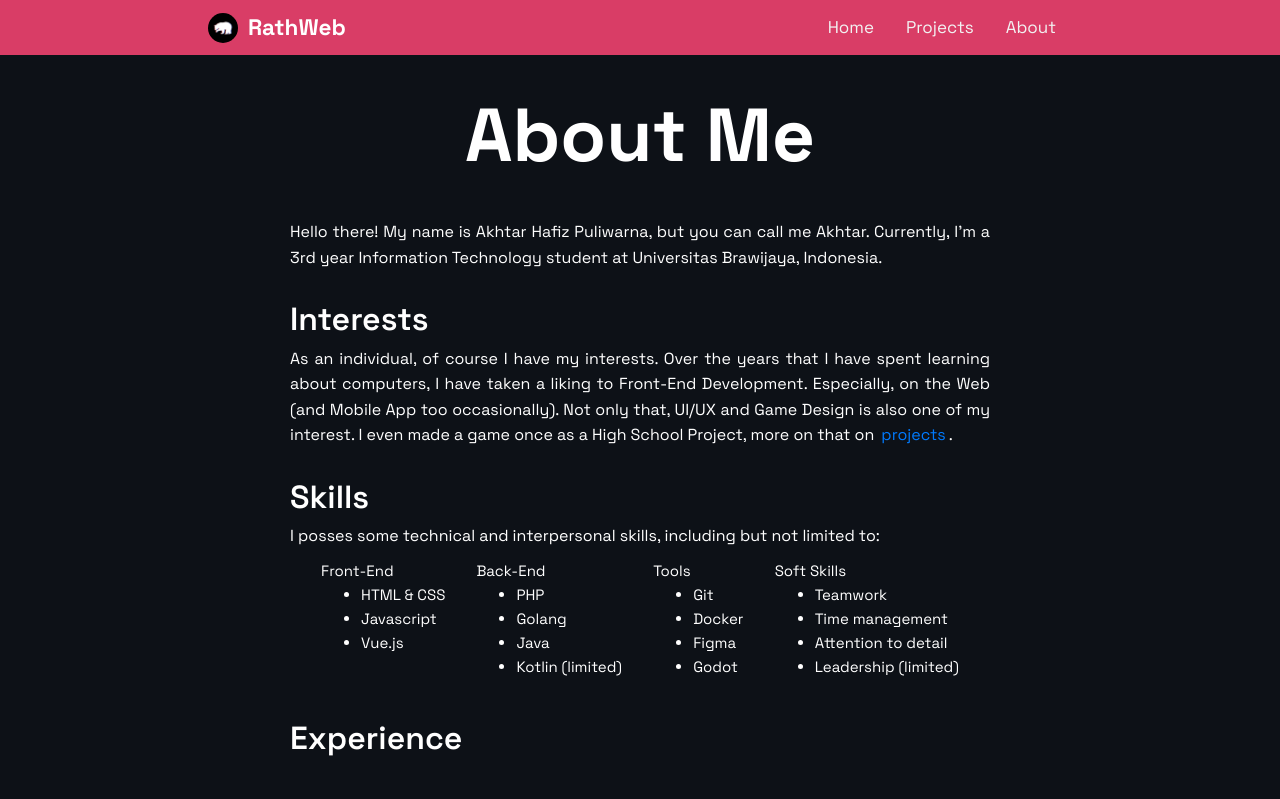
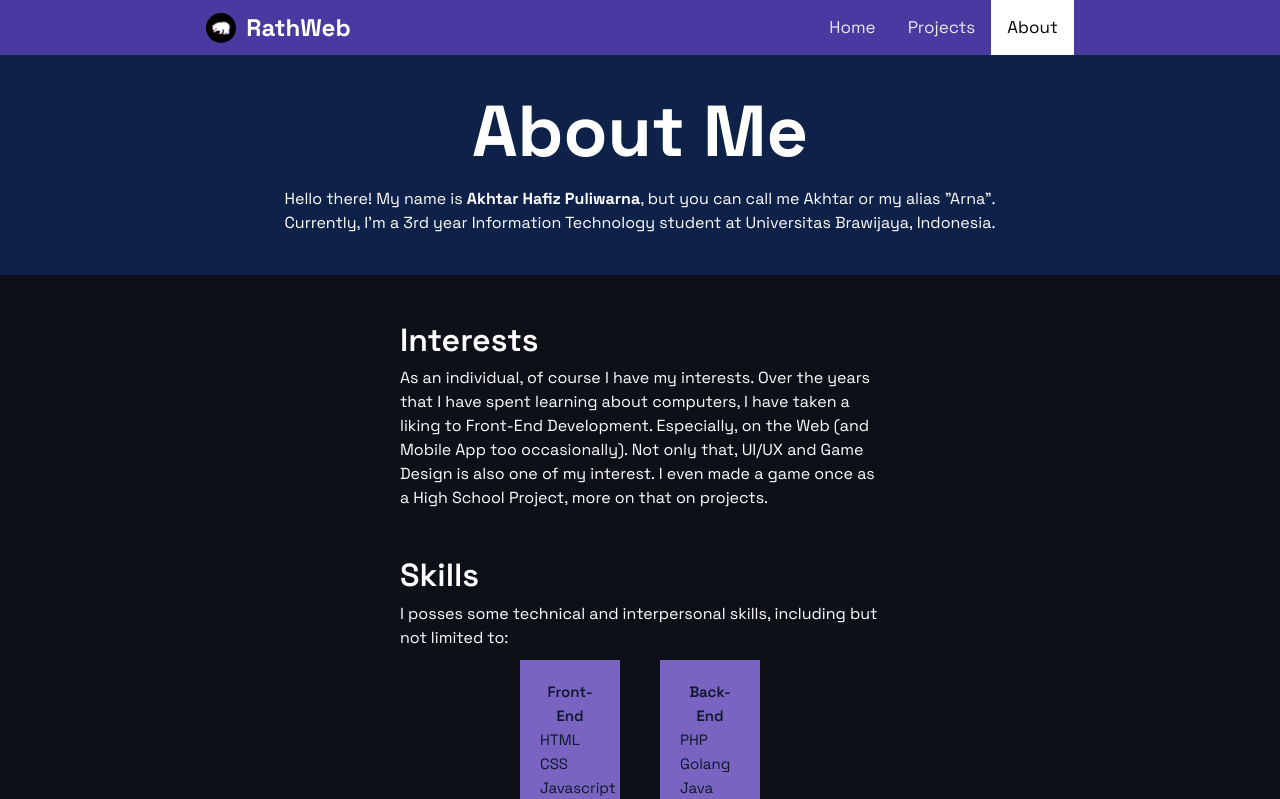
Before and after one commit to bukanberuangsr/RathWeb, a Vue app: page /about in a window 1280 px wide. Shown: the top 799 px of the page. Built offline with nearby package versions, Linux system fonts and the light colour scheme.

Commit message:
refactor plain css into tailwindcss syntax

```diff
--- a/src/assets/base.css
+++ b/src/assets/base.css
@@ -50,13 +50,6 @@
   }
 }
 
-*,
-*::before,
-*::after {
-  box-sizing: border-box;
-  margin: 0;
-  font-weight: normal;
-}
 
 body {
   min-height: 100vh;
--- a/src/assets/main.css
+++ b/src/assets/main.css
@@ -1,13 +1,13 @@
 @import './base.css';
+@import "tailwindcss";
 :root {
-  --main-color: #d93d66;
-  --secondary-color: #732f54;
-  --tertiary-color: #ffc107;
-  --accent-green: #41bf91;
+  --main-color: #483AA0;
+  /* --secondary-color: #732f54; */
+  --secondary-color: #0E2148;
+  --tertiary-color: #7965C1;
   --accent-dark-blue: #0d47a1;
-  --accent-darker-blue: #0d1117;
+  --bg: #0d1117;
   --accent-light-blue: #007bff;
-  --accent-cream: #d9c8a9;
   --white: #ffffff;
   --black: #000000;
 }
@@ -43,18 +43,16 @@
 }
 
 body {
-  background-color: var(--accent-darker-blue);
+  background-color: var(--bg);
   color: var(--white);
   font-family: 'Space Grotesk', sans-serif;
 }
 
 #app {
   max-width: 100%;
-  font-weight: normal;
-  font-family: var(--font-family);
 }
 
-a,
+/* a,
 .blue {
   text-decoration: none;
   color: var(--accent-light-blue);
@@ -67,7 +65,7 @@ a,
     background-color: var(--accent-dark-blue);
     color: var(--white);
   }
-}
+} */
 
 /* Pengaturan spesifik untuk tiap Div */
 
--- a/src/components/Navbar.vue
+++ b/src/components/Navbar.vue
@@ -1,67 +1,29 @@
 <script setup></script>
 
 <template>
-  <div class="topnav">
-    <div class="logo">
-      <img src="/images/logo-1.png" />
-      <span>RathWeb</span>
+  <div class="bg-(--main-color) text-white overflow-hidden flex flex-row justify-around gap-12.5">
+    <div class="flex items-center gap-2.5">
+      <img src="/images/logo-1.png" class="w-7.5 h-7.5 rounded-full" />
+      <span class="font-bold text-2xl">RathWeb</span>
     </div>
-    <div class="link-container">
-      <router-link to="/">Home</router-link>
-      <router-link to="/projects">Projects</router-link>
-      <router-link to="/about">About</router-link>
+    <div class="flex justify-evenly">
+      <router-link
+        to="/"
+        class="text-gray-200 text-center py-3.5 px-4 text-[17px] hover:bg-gray-200 hover:text-black [&.router-link-active]:bg-white [&.router-link-active]:text-black"
+        >Home</router-link
+      >
+      <router-link
+        to="/projects"
+        class="text-gray-200 text-center py-3.5 px-4 text-[17px] hover:bg-gray-200 hover:text-black [&.router-link-active]:bg-white [&.router-link-active]:text-black"
+        >Projects</router-link
+      >
+      <router-link
+        to="/about"
+        class="text-gray-200 text-center py-3.5 px-4 text-[17px] hover:bg-gray-200 hover:text-black [&.router-link-active]:bg-white [&.router-link-active]:text-black"
+        >About</router-link
+      >
     </div>
   </div>
 </template>
 
-<style scoped>
-.topnav {
-  margin-bottom: 20px;
-  background-color: var(--main-color);
-  overflow: hidden;
-  display: flex;
-  flex-direction: row;
-  justify-content: space-around;
-  gap: 50px;
-}
-
-.logo {
-  display: flex;
-  align-items: center;
-  gap: 10px;
-  span {
-    font-size: 1.5em;
-    font-weight: 700;
-  }
-  img {
-    width: 30px;
-    height: 30px;
-    border-radius: 100%;
-  }
-}
-
-.link-container {
-  display: flex;
-  justify-content: space-evenly;
-}
-
-.topnav a {
-  float: left;
-  color: #f2f2f2;
-  text-align: center;
-  padding: 14px 16px;
-  text-decoration: none;
-  font-size: 17px;
-  justify-content: space-evenly;
-}
-
-.link-container a:hover {
-  background-color: #ddd;
-  color: black;
-}
-
-.link-container a.active {
-  background-color: #04aa6d;
-  color: white;
-}
-</style>
+<style scoped></style>
--- a/src/pages/AboutMe.vue
+++ b/src/pages/AboutMe.vue
@@ -1,60 +1,66 @@
 <script setup></script>
 
 <template>
-  <div class="content">
-    <header>
-      <h1>About Me</h1>
-    </header>
-    <section class="desc">
-      <p>
-        Hello there! My name is <b>Akhtar Hafiz Puliwarna</b>, but you can call me Akhtar.
+  <div>
+    <header class="py-10 bg-(--secondary-color) text-center">
+      <h1 class="font-bold text-7xl">About Me</h1>
+      <section class="mt-5 w-full">
+        <label class="font-normal text-base">
+          Hello there! My name is <b>Akhtar Hafiz Puliwarna</b>, but you can call me Akhtar or my
+          alias "Arna". <br />
           Currently, I'm a 3rd year Information Technology student at Universitas Brawijaya,
           Indonesia.
-      </p>
+        </label>
       </section>
-    <section class="interest">
-      <h2>Interests</h2>
-      <p>
+    </header>
+    <div class="px-100 flex flex-col">
+      <section class="w-full my-10">
+        <h2 class="font-semibold text-[2rem]">Interests</h2>
+        <p class="font-medium text-base">
           As an individual, of course I have my interests. Over the years that I have spent learning
-        about computers, I have taken a liking to Front-End Development. Especially, on the Web (and
-        Mobile App too occasionally). Not only that, UI/UX and Game Design is also one of my
+          about computers, I have taken a liking to Front-End Development. Especially, on the Web
+          (and Mobile App too occasionally). Not only that, UI/UX and Game Design is also one of my
           interest. I even made a game once as a High School Project, more on that on
           <a href="/projects">projects</a>.
         </p>
       </section>
-    <section class="skill">
-      <h2>Skills</h2>
-      <p>I posses some technical and interpersonal skills, including but not limited to:</p>
-      <div class="skill-content">
-        <div class="fe">
-          <span>Front-End</span>
-          <ul>
-            <li>HTML & CSS</li>
+      <section class="w-full">
+        <h2 class="font-semibold text-[2rem]">Skills</h2>
+        <p class="font-medium text-base">
+          I posses some technical and interpersonal skills, including but not limited to:
+        </p>
+        <div class="grid grid-cols-2 justify-around my-2.5 px-30 gap-10">
+          <div class="p-5 bg-(--tertiary-color) text-slate-900">
+            <p class="text-center font-semibold">Front-End</p>
+            <ul class="list-none p-0">
+              <li>HTML</li>
+              <li>CSS</li>
               <li>Javascript</li>
               <li>Vue.js</li>
+              <li>Tailwindcss</li>
             </ul>
           </div>
-        <div class="be">
-          <span>Back-End</span>
-          <ul>
+          <div class="p-5 bg-(--tertiary-color) text-slate-900">
+            <p class="text-center font-semibold">Back-End</p>
+            <ul class="list-none p-0">
               <li>PHP</li>
               <li>Golang</li>
               <li>Java</li>
               <li>Kotlin (limited)</li>
             </ul>
           </div>
-        <div class="tools">
-          <span>Tools</span>
-          <ul>
+          <div class="p-5 bg-(--tertiary-color) text-slate-900">
+            <p class="text-center font-semibold">Tools</p>
+            <ul class="list-none p-0">
               <li>Git</li>
               <li>Docker</li>
               <li>Figma</li>
               <li>Godot</li>
             </ul>
           </div>
-        <div class="personal-skill">
-          <span>Soft Skills</span>
-          <ul>
+          <div class="p-5 bg-(--tertiary-color) text-slate-900">
+            <p class="text-center font-semibold">Soft Skills</p>
+            <ul class="list-none p-0">
               <li>Teamwork</li>
               <li>Time management</li>
               <li>Attention to detail</li>
@@ -62,53 +68,16 @@
             </ul>
           </div>
         </div>
+        <p class="font-medium text-base">
+          ...and I am open to try other tools and learn new languages
+        </p>
       </section>
-    <section class="experience">
-      <h2>Experience</h2>
+      <section class="w-full">
+        <h2 class="font-semibold text-[2rem]">Experience</h2>
       </section>
-    <section class="contact">
-      <h2>Contact</h2>
+      <section class="w-full">
+        <h2 class="font-semibold text-[2rem]">Contact</h2>
       </section>
     </div>
+  </div>
 </template>
-
-<style scoped>
-.content {
-  display: flex;
-  flex-direction: column;
-  align-items: stretch;
-  justify-content: center;
-  margin: 0 auto;
-  padding: 0 60px;
-  gap: 24px;
-  max-width: 820px;
-  text-align: justify;
-}
-
-header {
-  text-align: center;
-  h1 {
-    font-size: 5em;
-    font-weight: 700;
-  }
-}
-
-section {
-  width: 100%;
-  h2 {
-    font-weight: 600;
-    font-size: 2rem;
-  }
-  p {
-    font-weight: 500;
-    font-size: 1rem;
-  }
-}
-
-.skill-content {
-  display: flex;
-  flex-direction: row;
-  justify-content: space-evenly;
-  margin: 10px 0;
-}
-</style>
--- a/src/pages/Home.vue
+++ b/src/pages/Home.vue
@@ -17,78 +17,45 @@ onUnmounted(() => {
 </script>
 
 <template>
-  <div class="content">
+  <div
+    class="min-h-[calc(100vh-80px)] flex flex-row items-center justify-center mx-auto px-15 gap-12.5 max-[786px]:flex-col max-[786px]:px-6 max-[786px]:gap-6 max-[786px]:text-center"
+  >
     <section class="image">
-      <img src="/images/pfp.jpg" alt="" />
+      <img
+        src="/images/pfp.jpg"
+        alt="Akhtar"
+        class="h-87.5 w-auto border-5 border-(--main-color) shadow-[0_0_16px_var(--main-color)] hover:border-(--tertiary-color) hover:shadow-[0_0_16px_var(--tertiary-color)]"
+      />
     </section>
-    <section class="about">
-      <h1 id="greeting">
+    <section class="max-w-130">
+      <h1 id="greeting" class="font-bold text-3xl mb-2.5">
         <Transition name="greeting" mode="out-in">
-          <span :key="greeting"> {{ greeting }} </span>
+          <span :key="greeting" class="inline-block text-[3em]"> {{ greeting }} </span>
         </Transition>
         <br />
-        My name is Akhtar
       </h1>
-      <p>
+      <h2 class="font-bold text-3xl my-5.5">My name is Akhtar</h2>
+      <p class="font-normal text-base text-justify mb-5">
         I am an Information Technology student at Universitas Brawijaya who is passionate about Web
         Development, Mobile Development, and UI/UX Design.
       </p>
-      <div class="links">
-        <a href="https://linkedin.com/in/akhtar-hafiz-p-303949289">LinkedIn</a>
-        <a href="https://github.com/bukanberuangsr">Github</a>
+      <div class="my-2.5 flex flex-row gap-2.5 w-full">
+        <a
+          href="https://linkedin.com/in/akhtar-hafiz-p-303949289"
+          class="flex-1 p-2.5 bg-blue-700 text-white text-center transition-[color,background-color,box-shadow,transform] duration-200 ease-in-out hover:bg-blue-500 hover:text-slate-800 hover:shadow-[0_0_16px_var(--accent-light-blue)] hover:-translate-y-0.5"
+          >LinkedIn</a
+        >
+        <a
+          href="https://github.com/bukanberuangsr"
+          class="flex-1 p-2.5 bg-blue-700 text-white text-center transition-[color,background-color,box-shadow,transform] duration-200 ease-in-out hover:bg-blue-500 hover:text-slate-800 hover:shadow-[0_0_16px_var(--accent-light-blue)] hover:-translate-y-0.5"
+          >Github</a
+        >
       </div>
     </section>
   </div>
 </template>
 
 <style scoped>
-.content {
-  min-height: calc(100vh - 80px);
-  display: flex;
-  flex-direction: row;
-  align-items: center;
-  justify-content: center;
-  margin: 0 auto;
-  padding: 0 60px;
-  gap: 50px;
-}
-
-.image img {
-  height: 350px;
-  width: auto;
-  border: 5px solid var(--main-color);
-  box-shadow: 0 0 16px var(--main-color);
-  transition: border 0.5s ease-in-out box-shadow 0.2s ease-in-out;
-}
-
-.image img:hover {
-  border: 5px solid var(--tertiary-color);
-  box-shadow: 0 0 16px var(--tertiary-color);
-}
-
-.about {
-  max-width: 520px;
-  h1 {
-    margin-bottom: 10px;
-  }
-
-  h1,
-  span {
-    font-weight: 700;
-  }
-
-  span {
-    font-size: 3em;
-  }
-
-  p {
-    font-weight: 400;
-    font-size: 1rem;
-    text-align: justify;
-    margin-bottom: 10px;
-  }
-}
-
 .greeting-enter-active,
 .greeting-leave-active {
   transition:
@@ -105,48 +72,4 @@ onUnmounted(() => {
   opacity: 0;
   transform: translateY(-8px);
 }
-
-#greeting span {
-  display: inline-block;
-}
-
-.links {
-  margin: 10px 0;
-  display: flex;
-  flex-direction: row;
-  gap: 10px;
-  width: 100%;
-}
-
-.links a {
-  flex: 1;
-  padding: 10px;
-  background-color: var(--accent-dark-blue);
-  color: var(--white);
-  text-align: center;
-  transition:
-    color 0.2s ease-in-out,
-    background-color 0.2s ease-in-out,
-    box-shadow 0.2s ease-in-out,
-    transform 0.2s ease-in-out;
-}
-
-.links a:hover {
-  background-color: var(--accent-light-blue);
-  color: var(--accent-darker-blue);
-  box-shadow: 0 0 16px var(--accent-light-blue);
-  transform: translateY(-2px);
-}
-
-@media (max-width: 786px) {
-  .content {
-    flex-direction: column;
-    padding: 0 24px;
-    gap: 24px;
-    text-align: center;
-  }
-  .about p {
-    text-align: justify;
-  }
-}
 </style>
```
Lines whose indentation alone changed are shown as unchanged.
